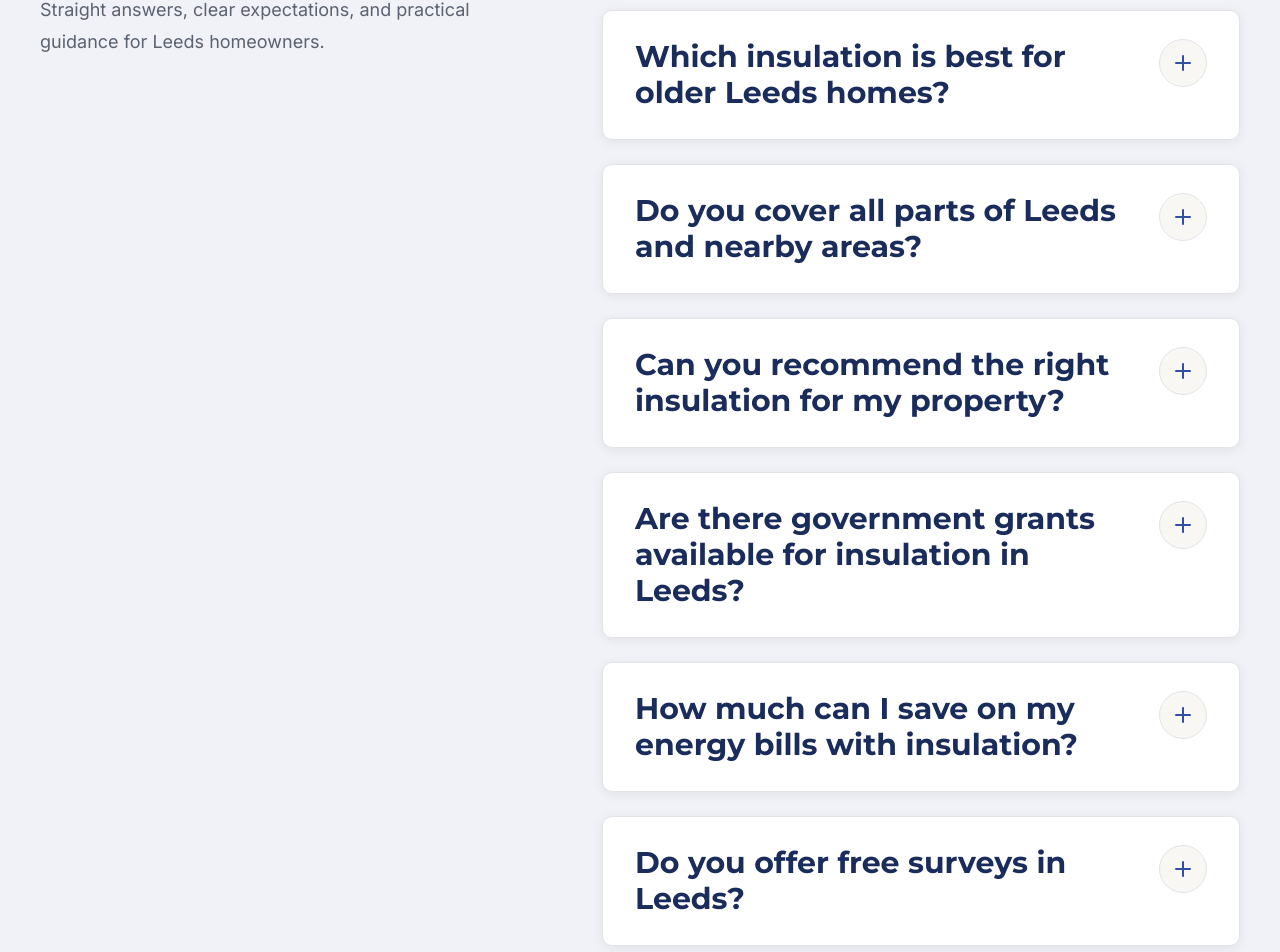
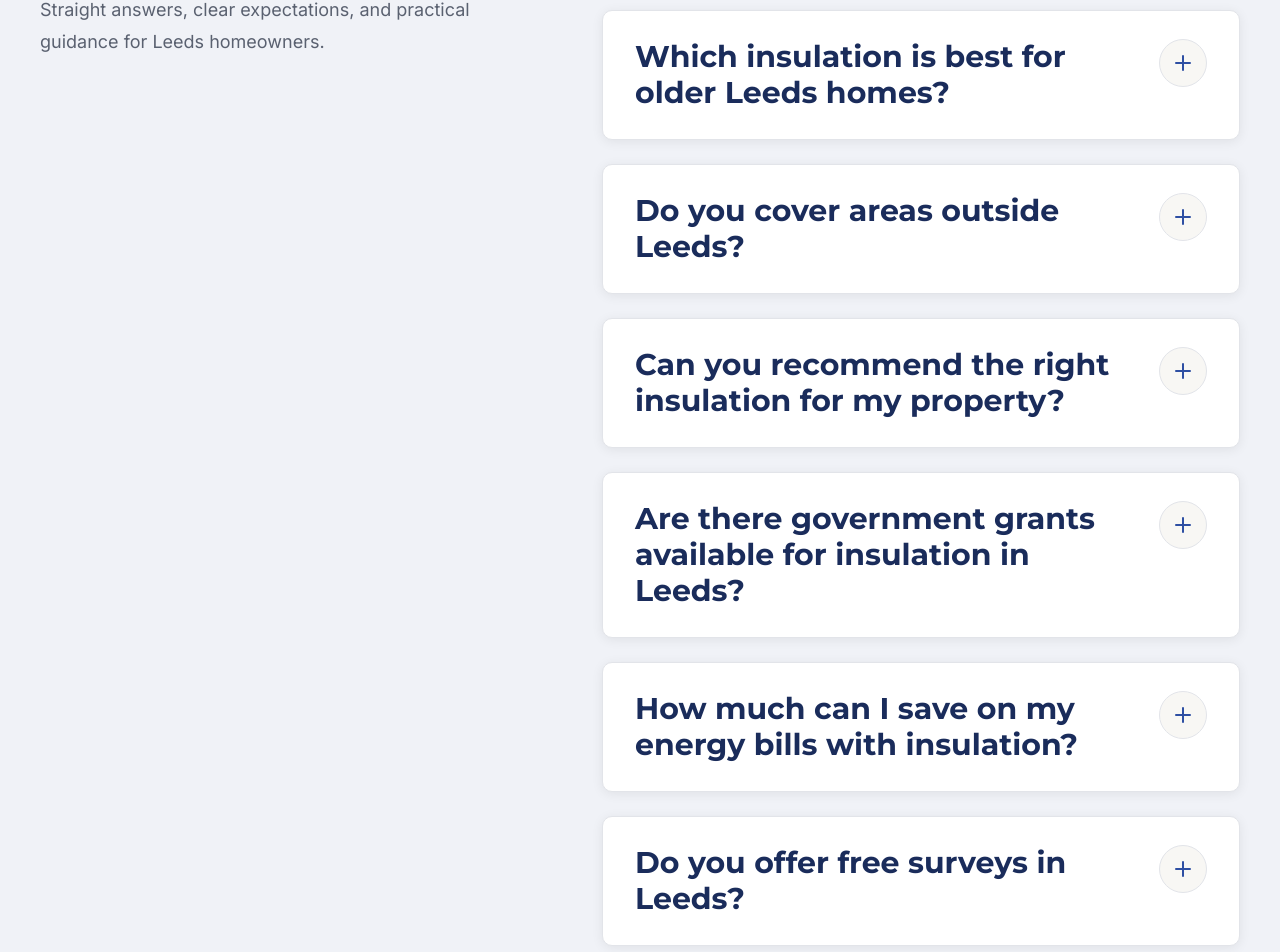
Before and after one commit to STharshan/Yorkshire-Insulations, a React (Vite) app: page /locations/leeds in a window 1280 px wide. Shown: the part 5140-6092 px from the top of the page. Built offline with nearby package versions, Linux system fonts and the light colour scheme.

Commit message:
fix issue

```diff
--- a/src/Data/locationData.js
+++ b/src/Data/locationData.js
@@ -248,9 +248,9 @@ export const locationData = {
             "That depends on the construction of the property. Older Leeds terraces often benefit from loft, underfloor, or solid wall insulation, while many semis are ideal for cavity wall insulation.",
         },
         {
-          question: "Do you cover all parts of Leeds and nearby areas?",
+          question: "Do you cover areas outside Leeds?",
           answer:
-            "Yes. We work across Leeds and surrounding areas including suburbs, villages, and postcode districts throughout the city region.",
+            "Yes - we cover Leeds and the full Yorkshire region including Sheffield, Bradford, York, Hull, Harrogate, Wakefield, Huddersfield, Doncaster, Middlesbrough, Rotherham, Barnsley, and Ripon. We also cover parts of the Midlands including Nottingham and Mansfield, and Lancashire including Burnley, Blackburn, Preston, and Birkenhead. Get in touch and we will confirm coverage for your area.",
         },
         {
           question: "Can you recommend the right insulation for my property?",
```
